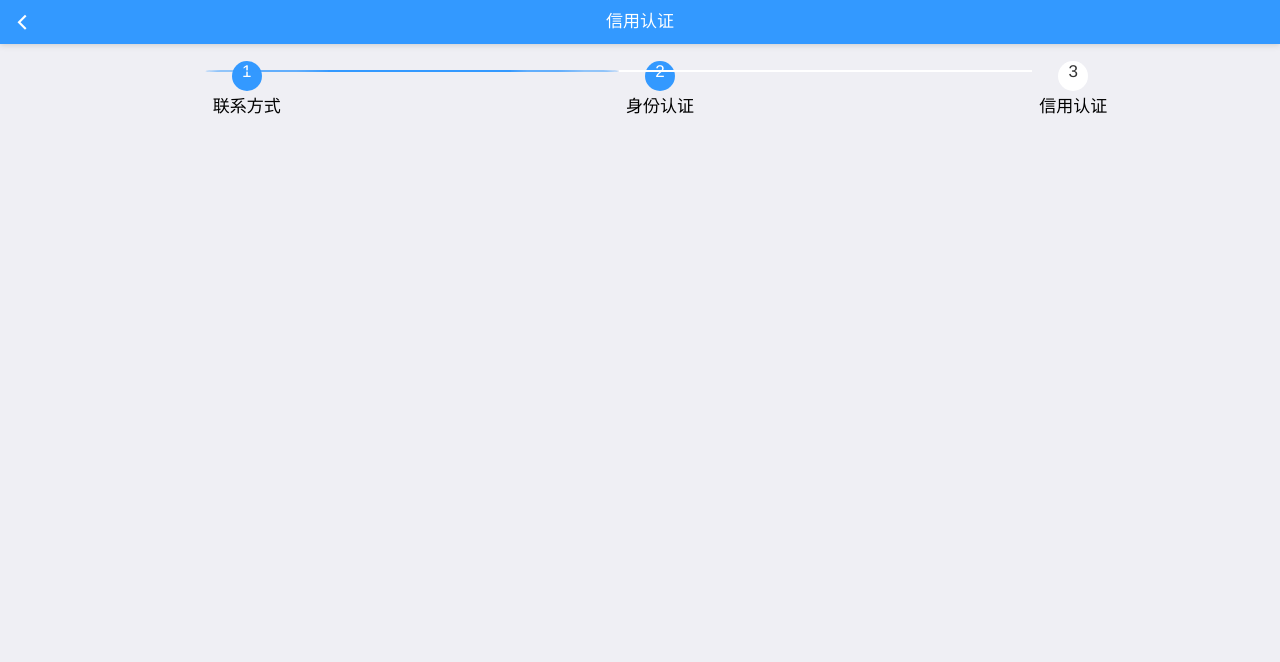
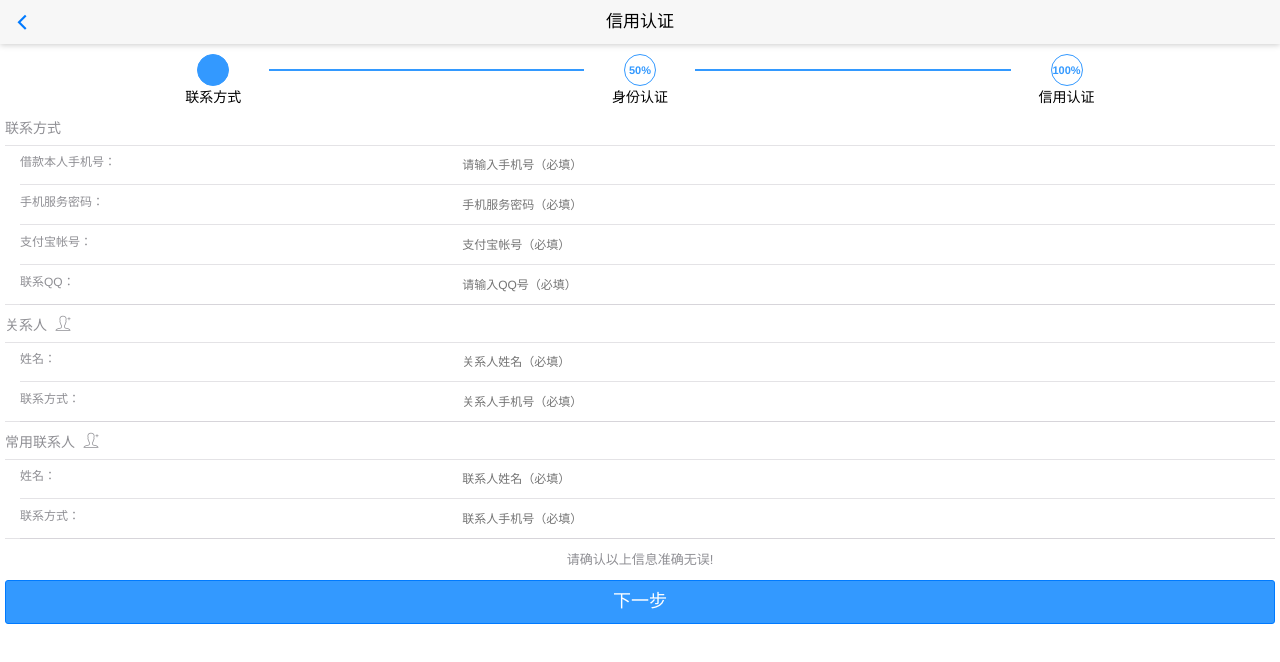
Before and after one commit to AndySi/DaiApp, a plain HTML site: page userHtml/info-auth.html in a window 1280 px wide. Drawn offline with Linux system fonts and the light colour scheme; files whose address does not match are found by name.

Commit message:
模块编写

```diff
--- a/js/app.js
+++ b/js/app.js
@@ -1,4 +1,4 @@
-var md5_element = document.createElement('script');
+/*var md5_element = document.createElement('script');
 md5_element.setAttribute("type", "text/javascript");
 md5_element.setAttribute("src", "js/md5.js"); // 在这里引入了md5.js,md5加密保护
 document.body.appendChild(md5_element);
@@ -6,7 +6,7 @@ document.body.appendChild(md5_element);
 var load_element = document.createElement("script");
 load_element.setAttribute("type", "text/javascript");
 load_element.setAttribute("src", "js/load.js"); // 在这里引入了load.js
-document.body.appendChild(load_element);
+document.body.appendChild(load_element);*/
 
 var v = "v1.0";
 var httpUrl = "http://localhost:8080/idou_dai/router?";
--- a/userHtml/info-auth.html
+++ b/userHtml/info-auth.html
@@ -7,43 +7,64 @@
 		<meta name="viewport" content="width=device-width,initial-scale=1,minimum-scale=1,maximum-scale=1,user-scalable=no" />
 		<link href="../css/mui.min.css" rel="stylesheet" />
 		<link rel="stylesheet" type="text/css" href="../css/iconfont.css" />
-		<link rel="stylesheet" type="text/css" href="../css/style.css" />
 		<style>
+			html,
+			body {
+				background: #FFF;
+			}
+
+			ul,
+			li {
+				margin: 0px;
+				padding: 0px;
+			}
+
 			#progressbar {
 				overflow: hidden;
+				margin: 10px auto;
 				/*CSS counters to number the steps*/
-				counter-reset: step;
 			}
 
 			#progressbar li {
 				list-style-type: none;
 				width: 33.33%;
 				float: left;
+				font-size: 14px;
 				position: relative;
 			}
 
 			#progressbar li:before {
-				content: counter(step);
-				counter-increment: step;
+				content: '';
 				width: 30px;
 				height: 30px;
+				line-height: 30px;
+				font-size: 11px;
+				font-weight: bold;
 				display: block;
-				color: #333;
+				color: #3399ff;
 				background: white;
+				border: 1px #3399ff solid;
 				border-radius: 100%;
-				margin: 0 auto 5px auto;
+				margin: 0 auto 1px auto;
+			}
 
+			#progressbar li:nth-child(2):before {
+				content: '50%';
+			}
+
+			#progressbar li:nth-child(3):before {
+				content: '100%';
 			}
 			/*progressbar connectors*/
 
 			#progressbar li:after {
 				content: '';
-				width: 100%;
+				width: 74%;
 				height: 2px;
-				background: white;
+				background: #3399ff;
 				position: absolute;
-				left: -60%;
-				top: 9px;
+				left: -37%;
+				top: 15px;
 			}
 
 			#progressbar li:first-child:after {
@@ -52,30 +73,141 @@
 
 			#progressbar li.active:before,
 			#progressbar li.active:after {
-				border-radius: 100%;
 				background: #3399ff;
-				color: white;
+			}
+
+			.mui-content {
+				background-color: #FFF;
+			}
+
+			.mui-input-row label {
+				width: 36%;
+			}
+
+			.mui-input-row label~input {
+				width: 64%;
+			}
+
+			.mui-input-group .mui-input-row {
+				color: #8f8f94;
+				font-size: 12px;
+			}
+
+			.mui-input-group .mui-input-row input {
+				font-size: 12px;
+			}
+
+			::-webkit-input-placeholder {
+				font-size: 12px;
+			}
+
+			.mui-btn {
+				background: #3399ff;
+				padding: 8px;
 			}
 		</style>
 	</head>
 
 	<body>
-		<header id="header" class="mui-bar mui-bar-nav xs-color-blue">
+		<header id="header" class="mui-bar mui-bar-nav">
 			<a class="mui-action-back mui-icon mui-icon-left-nav mui-pull-left"></a>
 			<h1 class="mui-title">信用认证</h1>
 		</header>
-		<div class="mui-content" style="text-align: center;">
-			<ul id="progressbar">
-				<li class="active">联系方式</li>
-				<li class="active">身份认证</li>
-				<li>信用认证</li>
-			</ul>
+		<div class="mui-content">
+			<!-- progressbar -->
+			<div style="text-align: center;">
+				<ul id="progressbar">
+					<li class="active">联系方式</li>
+					<li>身份认证</li>
+					<li>信用认证</li>
+				</ul>
+			</div>
+			<!-- step -->
+			<div class="mui-content-padded" style="margin: 5px;">
+				<p style="margin: 6px auto;">联系方式</p>
+				<form class="mui-input-group">
+					<div class="mui-input-row">
+						<label>借款本人手机号：</label>
+						<input type="text" class="mui-input-clear" placeholder="请输入手机号（必填）">
+					</div>
+					<div class="mui-input-row">
+						<label>手机服务密码：</label>
+						<input type="text" class="mui-input-clear" placeholder="手机服务密码（必填）">
+					</div>
+					<div class="mui-input-row">
+						<label>支付宝帐号：</label>
+						<input type="text" class="mui-input-clear" placeholder="支付宝帐号（必填）">
+					</div>
+					<div class="mui-input-row">
+						<label>联系QQ：</label>
+						<input type="text" class="mui-input-clear" placeholder="请输入QQ号（必填）">
+					</div>
+				</form>
+				<p style="margin: 6px auto;">关系人 <span class="mui-icon mui-icon mui-icon-personadd"></span></p>
+				<form class="mui-input-group">
+					<div class="mui-input-row">
+						<label>姓名：</label>
+						<input type="text" class="mui-input-clear" disabled placeholder="关系人姓名（必填）">
+					</div>
+					<div class="mui-input-row">
+						<label>联系方式：</label>
+						<input type="text" class="mui-input-clear" disabled placeholder="关系人手机号（必填）">
+					</div>
+				</form>
+				<p style="margin: 6px auto;">常用联系人 <span class="mui-icon mui-icon mui-icon-personadd"></span></p>
+				<form class="mui-input-group">
+					<div class="mui-input-row">
+						<label>姓名：</label>
+						<input type="text" class="mui-input-clear" disabled placeholder="联系人姓名（必填）">
+					</div>
+					<div class="mui-input-row">
+						<label>联系方式：</label>
+						<input type="text" class="mui-input-clear" disabled placeholder="联系人手机号（必填）">
+					</div>
+				</form>
+				<div style="text-align: center;margin: 10px auto;font-size: 13px;color: #8f8f94;">请确认以上信息准确无误!</div>
+				<button name="1" class="mui-btn mui-btn-block mui-btn-primary">下一步</button>
+			</div>
+			<div class="mui-content-padded mui-hidden">
+				身份认证：
+				<button type="button" name="2" class="mui-btn mui-btn-primary">下一步</button>
+			</div>
+			<div class="mui-content-padded mui-hidden">
+				信用认证：
+				<button>完成</button>
+			</div>
 		</div>
 
 		<script src="../js/mui.min.js"></script>
 		<script src="../js/app.js" type="text/javascript" charset="utf-8"></script>
 		<script type="text/javascript">
-			mui.init()
+			mui.init({
+				swipeBack: false //启用右滑关闭功能
+			})
+
+			mui.plusReady(function() {
+				//下一步操作
+				mui('.mui-content').on('tap', '.mui-content-padded button', function() {
+					// var next_index = Array.prototype.indexOf.call(document.querySelectorAll('.div-step'),this.parentNode.nextElementSibling);
+					this.parentNode.classList.add('mui-hidden');
+					this.parentNode.nextElementSibling.classList.remove('mui-hidden');
+					document.querySelectorAll("#progressbar li")[this.name].classList.add('active');
+				});
+				//访问通讯录
+				mui('.mui-content-padded').on('tap', '.mui-icon', function() {
+					plus.contacts.getAddressBook(plus.contacts.ADDRESSBOOK_PHONE, function(addressbook) {
+						addressbook.find(["displayName", "phoneNumbers"], function(contacts) {
+							alert(contacts.length);
+						}, function() {
+							alert("error");
+						}, {
+							multiple: true
+						});
+					}, function(e) {
+						alert("Get address book failed: " + e.message);
+					})
+				});
+			});
 		</script>
 	</body>
 
```
Also changed, not shown: tab-webview-user.html (+1 -1 lines), manifest.json, 1 other file.
